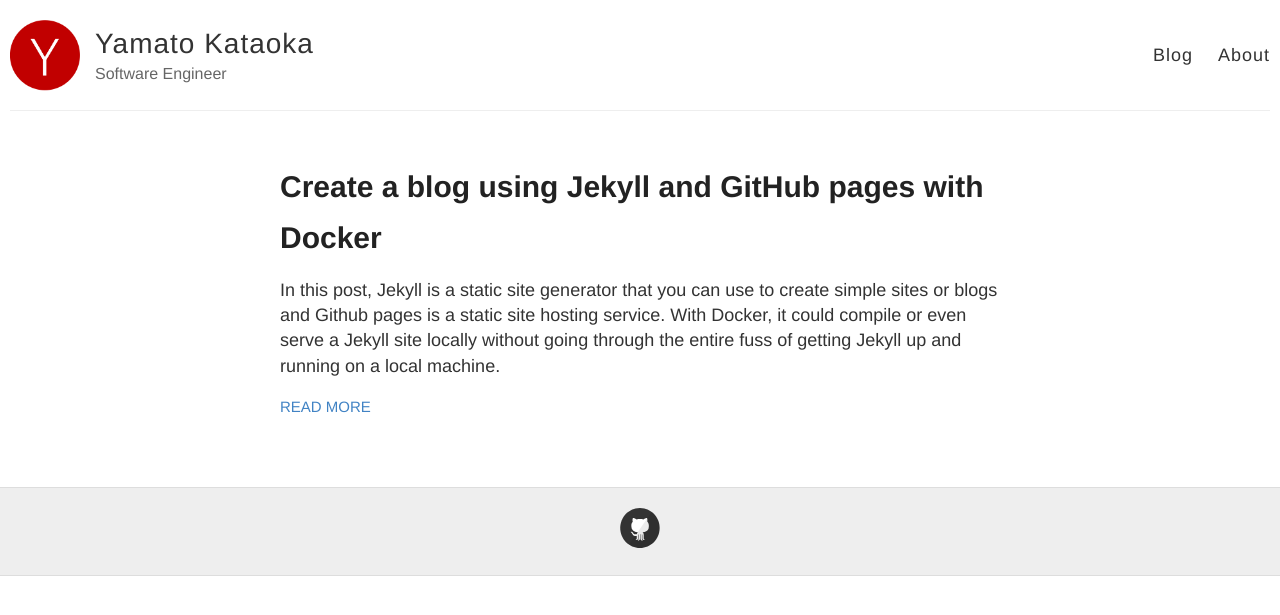
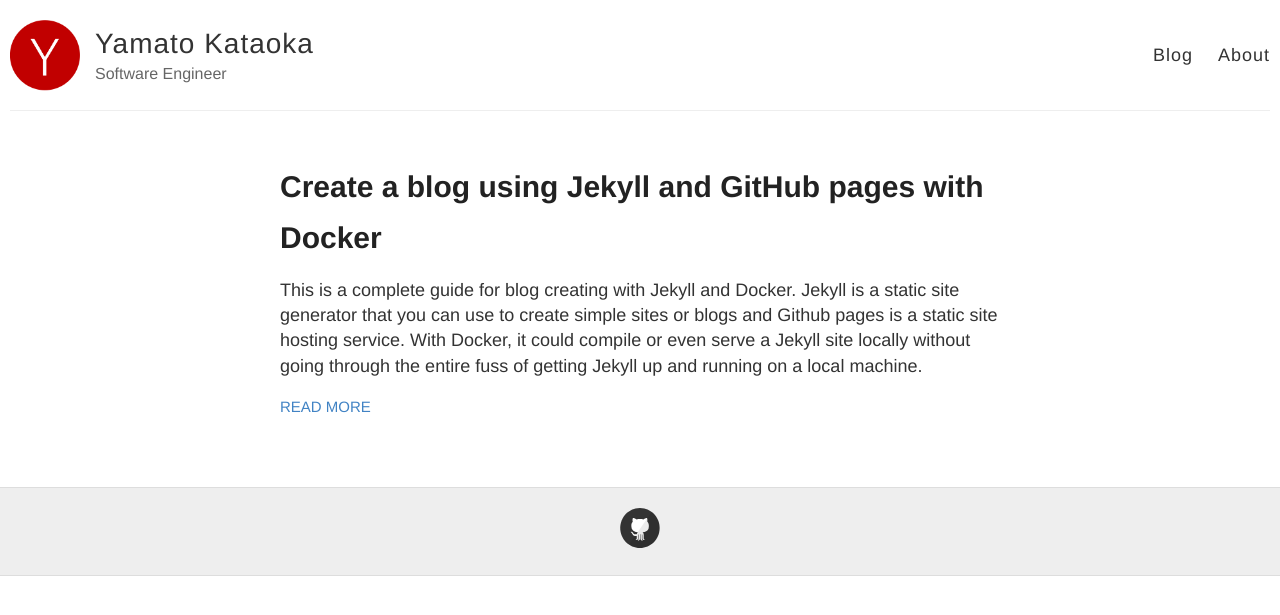
Before and after one commit to yamatokataoka/blog2, a Jekyll site: the page built from index.html, in a window 1280 px wide. Shown: the top 615 px of the page. Built offline with Jekyll 4.4.1, drawn with Linux system fonts in a browser that asks for light colours; part of the change alters nothing that is shown.

Commit message:
Add new post

````diff
--- a/_posts/2019-12-22-create-a-blog-using-jekyll-and-github-pages-with-docker.md
+++ b/_posts/2019-12-22-create-a-blog-using-jekyll-and-github-pages-with-docker.md
@@ -3,7 +3,7 @@ layout: post
 title: Create a blog using Jekyll and GitHub pages with Docker
 ---
 
-In this post, Jekyll is a static site generator that you can use to create simple sites or blogs and Github pages is a static site hosting service. With Docker, it could compile or even serve a Jekyll site locally without going through the entire fuss of getting Jekyll up and running on a local machine.
+This is a complete guide for blog creating with Jekyll and Docker. Jekyll is a static site generator that you can use to create simple sites or blogs and Github pages is a static site hosting service. With Docker, it could compile or even serve a Jekyll site locally without going through the entire fuss of getting Jekyll up and running on a local machine.
 
 # Prerequisites
 - mac
@@ -11,57 +11,93 @@ In this post, Jekyll is a static site generator that you can use to create simpl
 
 # Goal
 This is what the website we make will look like:
-[picture]
-- example: this website
+
+![example website]({{ site.baseurl }}/images/posts/2019-12-22-create-a-blog-using-jekyll-and-github-pages-with-docker/Screen Shot 2019-12-24 at 19.21.02.png)
+
+# 1 Create a Jekyll blog
+reference: [https://davemateer.com/2018/01/25/Jekyll-and-Docker](https://davemateer.com/2018/01/25/Jekyll-and-Docker)
+## 1 Learn Jekyll and Theme
+[Jekyll](https://jekyllrb.com) is a website generator that’s designed for building minimal, static blogs to be hosted on GitHub Pages.
+
+There are multiple ways to get started with Jekyll, each with its own variations. Here are a few options:
+* Install Jekyll locally via the command line, create a new plane website using `jekyll new`, build it locally with `jekyll build`, and then serve it.
+
+* Clone a repository as a starting point to your local machine, install Jekyll locally via the command line, make updates to your website, build it locally, and then serve it. (in this guide, Jekyll will be installed on docker)
+
+In this guide, the theme, [Jekyll Now](http://www.github.com/barryclark/jekyll-now) will be used as a starting point.
+
+## 2 Learn Git, GitHub and GitHub Pages
+[Git](https://git-scm.com) is the most widely used modern version control system in the world today.
+
+[GitHub](https://github.com) is a Git repository hosting service, but it adds many of its own features. While Git is a command line tool, GitHub provides a Web-based graphical interface.
+
+[GitHub Pages](https://pages.github.com) is a static site hosting service that takes HTML, CSS, and JavaScript files straight from a repository on GitHub, optionally runs the files through a build process, and publishes a website.
+
+## 3 Set up Git
+Follow instructions on [Set up Git](https://help.github.com/en/github/getting-started-with-github/set-up-git#setting-up-git) on GitHub manual.
+
+## 4 Set up GitHub account
+Set up GitHub account with the [official guide](https://help.github.com/en/github/getting-started-with-github/signing-up-for-a-new-github-account).
+
+## 5 Clone a starting point
+We’ll start by cloning the repository, Jekyll Now, that has followed best practices. This will get us on the right track and save a lot of time.
+
+Open terminal on mac.
+
+Run below command in wherever you want.
+```
+% git clone git@github.com:barryclark/jekyll-now.git
+```
+
+log
+```
+yamatokataoka@Yamatos-MacBook-Pro workspace % git clone git@github.com:barryclark/jekyll-now.git
+Cloning into 'jekyll-now'...
+remote: Enumerating objects: 1300, done.
+remote: Total 1300 (delta 0), reused 0 (delta 0), pack-reused 1300
+Receiving objects: 100% (1300/1300), 8.21 MiB | 1.97 MiB/s, done.
+Resolving deltas: 100% (713/713), done.
+yamatokataoka@Yamatos-MacBook-Pro workspace % cd jekyll-now
+yamatokataoka@Yamatos-MacBook-Pro jekyll-now % ls -l
+total 72
+-rw-r--r--  1 yamatokataoka  staff   348 Dec 24 20:34 404.md
+-rw-r--r--  1 yamatokataoka  staff     1 Dec 24 20:34 CNAME
+-rw-r--r--  1 yamatokataoka  staff  1077 Dec 24 20:34 LICENSE
+-rw-r--r--  1 yamatokataoka  staff  7941 Dec 24 20:34 README.md
+-rw-r--r--  1 yamatokataoka  staff  2540 Dec 24 20:34 _config.yml
+drwxr-xr-x  6 yamatokataoka  staff   192 Dec 24 20:34 _includes
+drwxr-xr-x  5 yamatokataoka  staff   160 Dec 24 20:34 _layouts
+drwxr-xr-x  3 yamatokataoka  staff    96 Dec 24 20:34 _posts
+drwxr-xr-x  6 yamatokataoka  staff   192 Dec 24 20:34 _sass
+-rw-r--r--  1 yamatokataoka  staff   258 Dec 24 20:34 about.md
+drwxr-xr-x  8 yamatokataoka  staff   256 Dec 24 20:34 images
+-rw-r--r--  1 yamatokataoka  staff   368 Dec 24 20:34 index.html
+-rw-r--r--  1 yamatokataoka  staff  3863 Dec 24 20:34 style.scss
+```
+
+To create a local repository with a clean commit history, remove .git folder.
+```
+% rm -rf .git
+```
+
+> rm - command to delete one or more files or directories
+> -rf - r means recursive removal, it is useful for deleting directory and f which a removal will continue without prompting you
+
+now jekyll-now setting up has finished.
 
 # 1 Set up Docker
 ## 1 Learn Docker concepts
 Firstly read the [overview](https://docs.docker.com/engine/docker-overview/) to get basic understanding about docker.
+
 And get started with [Orientation and setup](https://docs.docker.com/get-started/).
 
 ## 2 Install Docker
 Follow [Install Docker Desktop on mac](https://docs.docker.com/docker-for-mac/install/).
 
-# 2 Create a Jekyll blog
-reference: [https://davemateer.com/2018/01/25/Jekyll-and-Docker](https://davemateer.com/2018/01/25/Jekyll-and-Docker)
-## 1 Learn Jekyll
-[Jekyll](https://jekyllrb.com) is a website generator that’s designed for building minimal, static blogs to be hosted on GitHub Pages.
+## 3 Pull Jekyll image
+Jekyll provides their own docker image pre-installed Jekyll.
 
-## 2 Pull Jekyll image
-open terminal on mac
-create a directory for workspace of Jekyll blog.
-```
-% mkdir -p ~/workspace/blog
-```
-
-> mkdir - command to create new directory
-> -p - option to create sub-directories of a directory
-> ~/workspace/blog - directory path for Jekyll blog
-
-log
-```
-yamatokataoka@Yamatos-MacBook-Pro ~ % mkdir -p ~/workspace/blog
-yamatokataoka@Yamatos-MacBook-Pro ~ %
-```
-
-check directory created
-```
-% cd ~/workspace/blog
-% ls -l
-```
-
-> cd - command to change directory
-> ls - command to list directory contents of files and directories
-> -l - option to list out files and directories in long list format
-
-log
-```
-yamatokataoka@Yamatos-MacBook-Pro ~ % cd ~/workspace/blog
-yamatokataoka@Yamatos-MacBook-Pro blog % ls -l
-yamatokataoka@Yamatos-MacBook-Pro blog %
-```
-
-run the Jekyll image on Docker from a new blog directory
+run the Jekyll image on Docker from a new jekyll-now directory
 ```
 % docker run --rm -it --volume="$PWD:/srv/jekyll" --volume="$PWD/vendor/bundle:/usr/local/bundle" jekyll/jekyll /bin/bash
 ```
@@ -69,17 +105,24 @@ run the Jekyll image on Docker from a new blog directory
 If you're running this command for the first time, the image for this container won't be on your system, so it'll grab it from the Docker registry first before it runs the container.
 
 > docker - base command for the Docker CLI
+>
 > run - When execute docker run, the container process that runs is isolated in that it has its own file system, its own networking, and its own isolated process tree separate from the host.
+>
 > –rm - option remove container after it exits (useful for short lived containers or commands)
+>
 > --volume="$PWD:/srv/jekyll" - option to take the current directory indicated by $PWD and map it to the directory at /srv/jekyll within the container
+>
 > --volume="$PWD/vendor/bundle:/usr/local/bundle" - option maps the contents of the current directory's /vendor/bundle and maps it to /usr/local/bundle. The reason for this option is so that gems could be cached and reused in future builds
+>
 > -it - interactive terminal so we can see output on the screen
+>
 > jekyll/jekyll:latest - this tells it to use the jekyll:3.8 tagged version of the [Jekyll container](https://github.com/envygeeks/jekyll-docker)
+>
 > /bin/bash - command we want to run ie go to bash
 
 log
 ```
-yamatokataoka@Yamatos-MacBook-Pro blog % docker run --rm -it --volume="$PWD:/srv/jekyll" --volume="$PWD/vendor/bundle:/usr/local/bundle" jekyll/jekyll /bin/bash
+yamatokataoka@Yamatos-MacBook-Pro jekyll-now % docker run --rm -it --volume="$PWD:/srv/jekyll" --volume="$PWD/vendor/bundle:/usr/local/bundle" jekyll/jekyll /bin/bash
 Unable to find image 'jekyll/jekyll:latest' locally
 latest: Pulling from jekyll/jekyll
 9d48c3bd43c5: Pull complete
@@ -91,142 +134,9 @@ c69cba5b7867: Pull complete
 Digest: sha256:d1bf33637d476e3cb2d5858038673cc93bc961e9390d31171d9febde5c5d24fd
 Status: Downloaded newer image for jekyll/jekyll:latest
 bash-5.0#
-```
-
-## 3 Create a brand new blog
-run command inside a docker:
-```
-# jekyll new .
-```
-
-<details>
-<summary>log</summary>
-
-<pre>
-bash-5.0# jekyll new .
-ruby 2.6.5p114 (2019-10-01 revision 67812) [x86_64-linux-musl]
-Running bundle install in /srv/jekyll...
-  Bundler: Fetching gem metadata from https://rubygems.org/...........
-  Bundler: Fetching gem metadata from https://rubygems.org/.
-  Bundler: Resolving dependencies...
-  Bundler: Fetching public_suffix 4.0.1
-  Bundler: Installing public_suffix 4.0.1
-  Bundler: Fetching addressable 2.7.0
-  Bundler: Installing addressable 2.7.0
-  Bundler: Using bundler 2.0.2
-  Bundler: Fetching colorator 1.1.0
-  Bundler: Installing colorator 1.1.0
-  Bundler: Fetching concurrent-ruby 1.1.5
-  Bundler: Installing concurrent-ruby 1.1.5
-  Bundler: Fetching eventmachine 1.2.7
-  Bundler: Installing eventmachine 1.2.7 with native extensions
-  Bundler: Fetching http_parser.rb 0.6.0
-  Bundler: Installing http_parser.rb 0.6.0 with native extensions
-  Bundler: Fetching em-websocket 0.5.1
-  Bundler: Installing em-websocket 0.5.1
-  Bundler: Fetching ffi 1.11.3
-  Bundler: Installing ffi 1.11.3 with native extensions
-  Bundler: Fetching forwardable-extended 2.6.0
-  Bundler: Installing forwardable-extended 2.6.0
-  Bundler: Fetching i18n 1.7.0
-  Bundler: Installing i18n 1.7.0
-  Bundler: Fetching sassc 2.2.1
-  Bundler: Installing sassc 2.2.1 with native extensions
-  Bundler: Fetching jekyll-sass-converter 2.0.1
-  Bundler: Installing jekyll-sass-converter 2.0.1
-  Bundler: Fetching rb-fsevent 0.10.3
-  Bundler: Installing rb-fsevent 0.10.3
-  Bundler: Fetching rb-inotify 0.10.0
-  Bundler: Installing rb-inotify 0.10.0
-  Bundler: Fetching listen 3.2.1
-  Bundler: Installing listen 3.2.1
-  Bundler: Fetching jekyll-watch 2.2.1
-  Bundler: Installing jekyll-watch 2.2.1
-  Bundler: Fetching kramdown 2.1.0
-  Bundler: Installing kramdown 2.1.0
-  Bundler: Fetching kramdown-parser-gfm 1.1.0
-  Bundler: Installing kramdown-parser-gfm 1.1.0
-  Bundler: Fetching liquid 4.0.3
-  Bundler: Installing liquid 4.0.3
-  Bundler: Fetching mercenary 0.3.6
-  Bundler: Installing mercenary 0.3.6
-  Bundler: Fetching pathutil 0.16.2
-  Bundler: Installing pathutil 0.16.2
-  Bundler: Fetching rouge 3.14.0
-  Bundler: Installing rouge 3.14.0
-  Bundler: Fetching safe_yaml 1.0.5
-  Bundler: Installing safe_yaml 1.0.5
-  Bundler: Fetching unicode-display_width 1.6.0
-  Bundler: Installing unicode-display_width 1.6.0
-  Bundler: Fetching terminal-table 1.8.0
-  Bundler: Installing terminal-table 1.8.0
-  Bundler: Fetching jekyll 4.0.0
-  Bundler: Installing jekyll 4.0.0
-  Bundler: Fetching jekyll-feed 0.13.0
-  Bundler: Installing jekyll-feed 0.13.0
-  Bundler: Fetching jekyll-seo-tag 2.6.1
-  Bundler: Installing jekyll-seo-tag 2.6.1
-  Bundler: Fetching minima 2.5.1
-  Bundler: Installing minima 2.5.1
-  Bundler: Bundle complete! 6 Gemfile dependencies, 30 gems now installed.
-  Bundler: Bundled gems are installed into `/usr/local/bundle`
-  Bundler: Post-install message from i18n:
-  Bundler:
-  Bundler: HEADS UP! i18n 1.1 changed fallbacks to exclude default locale.
-  Bundler: But that may break your application.
-  Bundler:
-  Bundler: Please check your Rails app for 'config.i18n.fallbacks = true'.
-  Bundler: If you're using I18n (>= 1.1.0) and Rails (< 5.2.2), this should be
-  Bundler: 'config.i18n.fallbacks = [I18n.default_locale]'.
-  Bundler: If not, fallbacks will be broken in your app by I18n 1.1.x.
-  Bundler:
-  Bundler: For more info see:
-  Bundler: https://github.com/svenfuchs/i18n/releases/tag/v1.1.0
-  Bundler:
-  Bundler: Post-install message from jekyll:
-  Bundler: -------------------------------------------------------------------------------------
-  Bundler: Jekyll 4.0 comes with some major changes, notably:
-  Bundler:
-{% raw %}
-  Bundler: * Our `link` tag now comes with the `relative_url` filter incorporated into it.
-  Bundler: You should no longer prepend `{{ site.baseurl }}` to `{% link foo.md %}`
-  Bundler: For further details: https://github.com/jekyll/jekyll/pull/6727
-  Bundler:
-  Bundler: * Our `post_url` tag now comes with the `relative_url` filter incorporated into it.
-  Bundler: You shouldn't prepend `{{ site.baseurl }}` to `{% post_url 2019-03-27-hello %}`
-  Bundler: For further details: https://github.com/jekyll/jekyll/pull/7589
-  Bundler:
-  Bundler: * Support for deprecated configuration options has been removed. We will no longer
-  Bundler: output a warning and gracefully assign their values to the newer counterparts
-  Bundler: internally.
-  Bundler: -------------------------------------------------------------------------------------
-{% endraw %}
-New jekyll site installed in /srv/jekyll.
-</pre>
-</details>
-
-now exit out of bash and check a brand new Jekyll site on ~/workspace/blog
-
-create new tab on a tarminal and run
-```
-# exit
-% ls -l
-```
-
-log
-```
 bash-5.0# exit
 exit
-yamatokataoka@Yamatos-MacBook-Pro blog % ls -l
-total 48
--rw-r--r--  1 yamatokataoka  staff   419 Dec 15 16:05 404.html
--rw-r--r--  1 yamatokataoka  staff  1126 Dec 15 16:05 Gemfile
--rw-r--r--  1 yamatokataoka  staff  1971 Dec 15 16:13 Gemfile.lock
--rw-r--r--  1 yamatokataoka  staff  2080 Dec 15 16:05 _config.yml
-drwxr-xr-x  3 yamatokataoka  staff    96 Dec 15 16:05 _posts
--rw-r--r--  1 yamatokataoka  staff   539 Dec 15 16:05 about.markdown
--rw-r--r--  1 yamatokataoka  staff   175 Dec 15 16:05 index.markdown
-drwxr-xr-x  3 yamatokataoka  staff    96 Dec 15 16:56 vendor
+yamatokataoka@Yamatos-MacBook-Pro jekyll-now %
 ```
 
 ## 4 Serve the site locally
@@ -238,114 +148,149 @@ docker run --rm -it -p 4000:4000 --volume="$PWD:/srv/jekyll" --volume="$PWD/vend
 ```
 
 > -p 4000:4000 - option to expose a container’s internal port 4000 and the exposed port is accessible on the host and the port 4000
+>
 > jekyll serve - runs the serve command for Jekyll
+>
 > --force_polling - option for Jekyll to force auto-regeneration of the site when files are modified.
 
 see your site by going to localhost:4000 in your browser
-[your site]
+![localhost]({{ site.baseurl }}/images/posts/2019-12-22-create-a-blog-using-jekyll-and-github-pages-with-docker/Screen Shot 2019-12-24 at 22.43.00.png)
 
 # 3 Publish a blog on GitHub Pages
-## 1 Learn Git, GitHub and GitHub Pages
-[Git](https://git-scm.com) is the most widely used modern version control system in the world today.
+## 1 Create new GitHub repository
+First create a remote repository on GitHub.
+In the upper-right corner of any page, use the drop-down menu, and select New repository.
 
-[GitHub](https://github.com) is a Git repository hosting service, but it adds many of its own features. While Git is a command line tool, GitHub provides a Web-based graphical interface.
+![new repository]({{ site.baseurl }}/images/posts/2019-12-22-create-a-blog-using-jekyll-and-github-pages-with-docker/Screen Shot 2019-12-21 at 15.03.48.png)
 
-[GitHub Pages](https://pages.github.com) is a static site hosting service that takes HTML, CSS, and JavaScript files straight from a repository on GitHub, optionally runs the files through a build process, and publishes a website.
+Select or put as the following in the picture below.
 
-## 2 Set up Git
-Follow instructions on [Set up Git](https://help.github.com/en/github/getting-started-with-github/set-up-git#setting-up-git) on GitHub manual.
+* Owner - the account you created previously
 
-## 3 Set up GitHub account
-Set up GitHub account with the [official guide](https://help.github.com/en/github/getting-started-with-github/signing-up-for-a-new-github-account).
+* Repository name - creating a user or organization site, your repository must be named <user>.github.io (In this guide, yamatokataoka.github.io)
 
-## 4 Create a repository for your site
-### 1 In the upper-right corner of any page, use the  drop-down menu, and select New repository.
-Select or put as the following in the picture
-> Owner - the account you created previously
-> Repository name - creating a user or organization site, your repository must be named <user>.github.io (In this guide, yamatokataoka.github.io)
-> Public - Choose to make the repository either public or private. Public repositories are visible to the public, while private repositories are only accessible to you, and people you share them with. (In this guide, Public)
-[picture]
+* Public - Choose to make the repository either public or private. Public repositories are visible to the public, while private repositories are only accessible to you, and people you share them with. (In this guide, Public)
 
 Click Create repository.
-### 2 Create a new repository on the command line
-Follow the instructions that show on GitHub repository home basically on the blog foloder, ~/workspace/blog.
-Add README.md on your blog folder using describes your repository.
-```
-echo "# blog" >> README.md
-```
+
+![new repository conf]({{ site.baseurl }}/images/posts/2019-12-22-create-a-blog-using-jekyll-and-github-pages-with-docker/Screen Shot 2019-12-21 at 16.02.59.png)
+
+After creating new repository, you can see like following screenshot.
+
+![new repository files]({{ site.baseurl }}/images/posts/2019-12-22-create-a-blog-using-jekyll-and-github-pages-with-docker/Screen Shot 2019-12-21 at 16.03.41.png)
+
+## 2 Create new repository on the command line
+Follow the instructions that show on GitHub repository home basically on the jekyll-now foloder, ~/workspace/jekyll-now.
+
 initialize a local Git repository.
 ```
-git init
+% git init
+```
+
+log
+```
+yamatokataoka@Yamatos-MacBook-Pro jekyll-now % git init
+Initialized empty Git repository in /Users/yamatokataoka/workspace/jekyll-now/.git/
 ```
 
 Add all files (whcih indicates ".") to the repository staging area
 ```
-git add .
+% git add .
+```
+
+log
+```
+yamatokataoka@Yamatos-MacBook-Pro jekyll-now % git add .
+yamatokataoka@Yamatos-MacBook-Pro jekyll-now %
 ```
 
 Create a new commit with a message describing what work was done in the commit (In this case, "first commit")
 ```
-git commit -m "first commit"
+% git commit -m "first commit"
 ```
 After executing above, your repo will now have all files which you created with jekyll new . command on Docker, added to the history and will track future updates to the files.
-
-Add your GitHub repository as a remote, replacing USER with the account that owns the repository and REPOSITORY with the name of the repository.
-```
-git remote add origin git@github.com:USER/REPOSITORY
-```
-
-Push the repository to GitHub, replacing BRANCH with the name of the branch you're working on. (In this guide master)
-```
-git push -u origin BRANCH
-```
 
 <details>
 <summary>log</summary>
 
 <pre>
-yamatokataoka@Yamatos-MacBook-Pro blog % echo "# blog" >> README.md
-yamatokataoka@Yamatos-MacBook-Pro blog % git init
-Initialized empty Git repository in /Users/yamatokataoka/workspace/blog/.git/
-yamatokataoka@Yamatos-MacBook-Pro blog % git add .
-yamatokataoka@Yamatos-MacBook-Pro blog % git commit -m "first commit"
-[master (root-commit) c921c57] first commit
- 9 files changed, 253 insertions(+)
+yamatokataoka@Yamatos-MacBook-Pro jekyll-now % git commit -m "first commit"
+[master (root-commit) 0bf4096] first commit
+ 32 files changed, 929 insertions(+)
  create mode 100644 .gitignore
- create mode 100644 404.html
- create mode 100644 Gemfile
- create mode 100644 Gemfile.lock
+ create mode 100644 .jekyll-cache/Jekyll/Cache/Jekyll--Cache/b7/9606fb3afea5bd1609ed40b622142f1c98125abcfe89a76a661b0e8e343910
+ create mode 100644 .jekyll-cache/Jekyll/Cache/Jekyll--Converters--Markdown/20/4cd43588fc3c9384bf4d82cfa2390cea42d2c957c5d595abce017b60ab5dae
+ create mode 100644 .jekyll-cache/Jekyll/Cache/Jekyll--Converters--Markdown/2f/644b4d1157f7c45f8f31e73874d2c524849c7618b71e00470ee21043263b2a
+ create mode 100644 .jekyll-cache/Jekyll/Cache/Jekyll--Converters--Markdown/ad/ec53e4f43e6bb7d97b2ff268bf8439495395f816120581ad7730b8d0ba6bb7
+ create mode 100644 .jekyll-cache/Jekyll/Cache/Jekyll--Converters--Markdown/d8/9b23a2ca96e9a3e0b9e5254fe5e18b7396b29845010f5e813665eecebae45b
+ create mode 100644 404.md
+ create mode 100644 CNAME
+ create mode 100644 LICENSE
  create mode 100644 README.md
  create mode 100644 _config.yml
- create mode 100644 _posts/2019-12-15-welcome-to-jekyll.markdown
- create mode 100644 about.markdown
- create mode 100644 index.markdown
+ create mode 100644 _includes/analytics.html
+ create mode 100644 _includes/disqus.html
+ create mode 100644 _includes/meta.html
+ create mode 100644 _includes/svg-icons.html
+ create mode 100644 _layouts/default.html
+ create mode 100644 _layouts/page.html
+ create mode 100644 _layouts/post.html
+ create mode 100644 _posts/2014-3-3-Hello-World.md
+ create mode 100644 _sass/_highlights.scss
+ create mode 100644 _sass/_reset.scss
+ create mode 100644 _sass/_svg-icons.scss
+ create mode 100644 _sass/_variables.scss
+ create mode 100644 about.md
+ create mode 100644 images/404.jpg
+ create mode 100644 images/config.png
+ create mode 100644 images/first-post.png
+ create mode 100644 images/jekyll-logo.png
+ create mode 100644 images/jekyll-now-theme-screenshot.jpg
+ create mode 100644 images/step1.gif
+ create mode 100644 index.html
+ create mode 100644 style.scss
+</pre>
+</details>
+
+Add your GitHub repository as a remote, replacing USER with the account that owns the repository and REPOSITORY with the name of the repository, it would be <user>.github.io.
+```
+% git remote add origin git@github.com:USER/REPOSITORY
+```
+
+log
+```
 yamatokataoka@Yamatos-MacBook-Pro blog % git remote add origin git@github.com:yamatokataoka/yamatokataoka.github.io.git
-yamatokataoka@Yamatos-MacBook-Pro blog % git push -u origin master
-Enumerating objects: 12, done.
-Counting objects: 100% (12/12), done.
+yamatokataoka@Yamatos-MacBook-Pro blog %
+```
+
+Push the repository to GitHub, replacing BRANCH with the name of the branch you're working on. (In this guide master)
+```
+% git push -u origin BRANCH
+```
+
+log
+```
+yamatokataoka@Yamatos-MacBook-Pro jekyll-now % git push -u origin master
+Enumerating objects: 49, done.
+Counting objects: 100% (49/49), done.
 Delta compression using up to 4 threads
-Compressing objects: 100% (11/11), done.
-Writing objects: 100% (12/12), 4.40 KiB | 2.20 MiB/s, done.
-Total 12 (delta 0), reused 0 (delta 0)
+Compressing objects: 100% (45/45), done.
+Writing objects: 100% (49/49), 1.17 MiB | 5.02 MiB/s, done.
+Total 49 (delta 3), reused 0 (delta 0)
+remote: Resolving deltas: 100% (3/3), done.
 To github.com:yamatokataoka/yamatokataoka.github.io.git
  * [new branch]      master -> master
 Branch 'master' set up to track remote branch 'master' from 'origin'.
-</pre>
-</details>
+yamatokataoka@Yamatos-MacBook-Pro jekyll-now %
+```
 
-On GitHub, navigate to your site's repository.
+On GitHub, navigate to or reload your site's repository.
 Check all files are appered on GitHub repository page.
-[picture]
+![files on GitHub repo]({{ site.baseurl }}/images/posts/2019-12-22-create-a-blog-using-jekyll-and-github-pages-with-docker/Screen Shot 2019-12-25 at 19.46.27.png)
 
-### 3 Publish your site on GitHub Pages
-Under your repository name, click Settings.
-[picture]
+## 3 Publish your site on GitHub Pages
+Your Jekyll blog will often be viewable immediately at https://USER.github.io.
 
-To see your published site, under "GitHub Pages", click your site's URL.
-[picture]
+![https://USER.github.io]({{ site.baseurl }}/images/posts/2019-12-22-create-a-blog-using-jekyll-and-github-pages-with-docker/Screen Shot 2019-12-25 at 19.52.02.png)
 
 > Note: It can take up to 20 minutes for changes to your site to publish after you push the changes to GitHub. If your don't see your changes reflected in your browser after an hour
-
-[picture]
-
-# 4 Set up Docker Compose (future)
````
Also changed, not shown: images/posts/2019-12-22-create-a-blog-using-jekyll-and-github-pages-with-docker/Screen Shot 2019-12-21 at 15.03.48.png (added), images/posts/2019-12-22-create-a-blog-using-jekyll-and-github-pages-with-docker/Screen Shot 2019-12-21 at 16.02.59.png (added), images/posts/2019-12-22-create-a-blog-using-jekyll-and-github-pages-with-docker/Screen Shot 2019-12-21 at 16.03.41.png (added), images/posts/2019-12-22-create-a-blog-using-jekyll-and-github-pages-with-docker/Screen Shot 2019-12-24 at 19.21.02.png (added), images/posts/2019-12-22-create-a-blog-using-jekyll-and-github-pages-with-docker/Screen Shot 2019-12-24 at 22.43.00.png (added), images/posts/2019-12-22-create-a-blog-using-jekyll-and-github-pages-with-docker/Screen Shot 2019-12-25 at 19.46.27.png (added), images/posts/2019-12-22-create-a-blog-using-jekyll-and-github-pages-with-docker/Screen Shot 2019-12-25 at 19.52.02.png (added), images/posts/2019-12-22-create-a-blog-using-jekyll-and-github-pages-with-docker/Screen Shot 2019-12-25 at 20.50.18.png (added).
